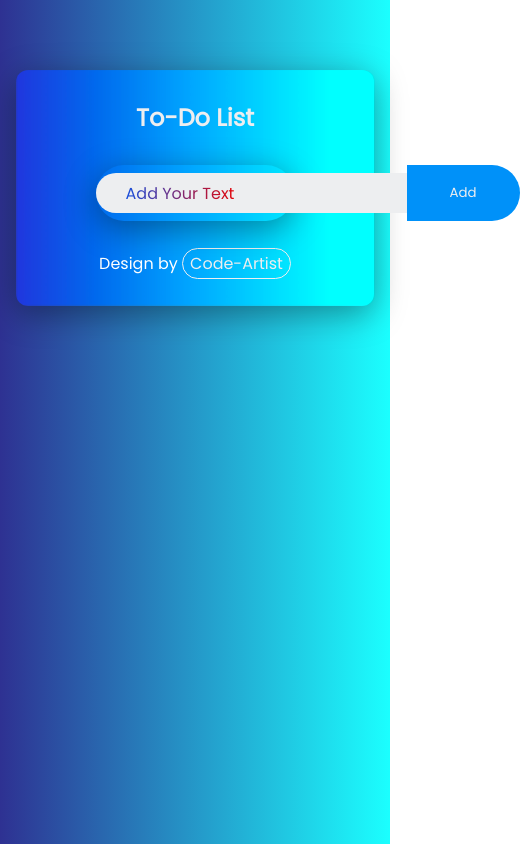
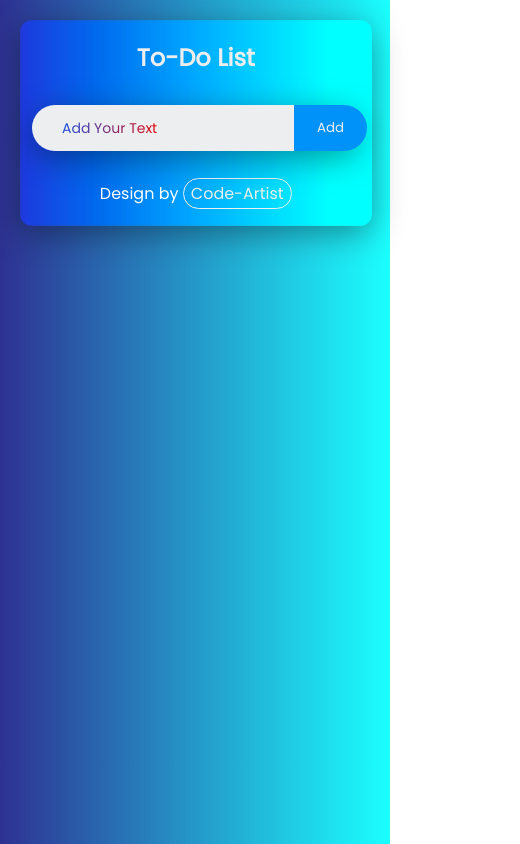
Before and after one commit to CodeArtist-Muhammad-Tayyeb/To-Do-List-Project, a plain HTML site: page index.html in a window 390 px wide. Shown: the whole page, 520 px wide, since content can reach past the window. Drawn offline with Linux system fonts and the light colour scheme.

Commit message:
For Poco X3

```diff
--- a/style.css
+++ b/style.css
@@ -208,12 +208,36 @@ ul li span:hover{
 }
 
 /* For mobile devices */
-@media (max-width: 360px) {
+@media (min-width: 360px) and (max-width: 700px){
     .todo-app {
+        max-width: 95%;
+        padding: 20px 12px;
+        margin: 10px 10px 0 10px;
+        max-height: 100vh;
+    }
+    h2 {
+        font-size: 24px;
+    }
+    .row {
         max-width: 100%;
-        /* min-width: 100%; */
-        padding: 20px 18px;
-        /* margin: 10px 0 0 10px; */
+        border: transparent;
+        font-size: 14px;
+    }
+    .row input {
+        max-width: 80%;
+        padding: 23px 25px;
+        border: none;
+        font-size: 14px;
+    }
+    button {
+        padding: 10px 20px;
+    }
+}
+@media (max-width: 360px){
+    .todo-app {
+        max-width: 95%;
+        padding: 20px 12px;
+        margin: 10px 10px 0 10px;
         max-height: 100vh;
     }
     h2 {
@@ -221,13 +245,8 @@ ul li span:hover{
     }
     .row{
         border: none;
-        /* min-width: 20%; */
-
     }
     .row input {
-
-        /* min-width: 100%; */
-        /* padding: 10px 20px; */
         border: transparent;
         font-size: 14px;
     }
```
